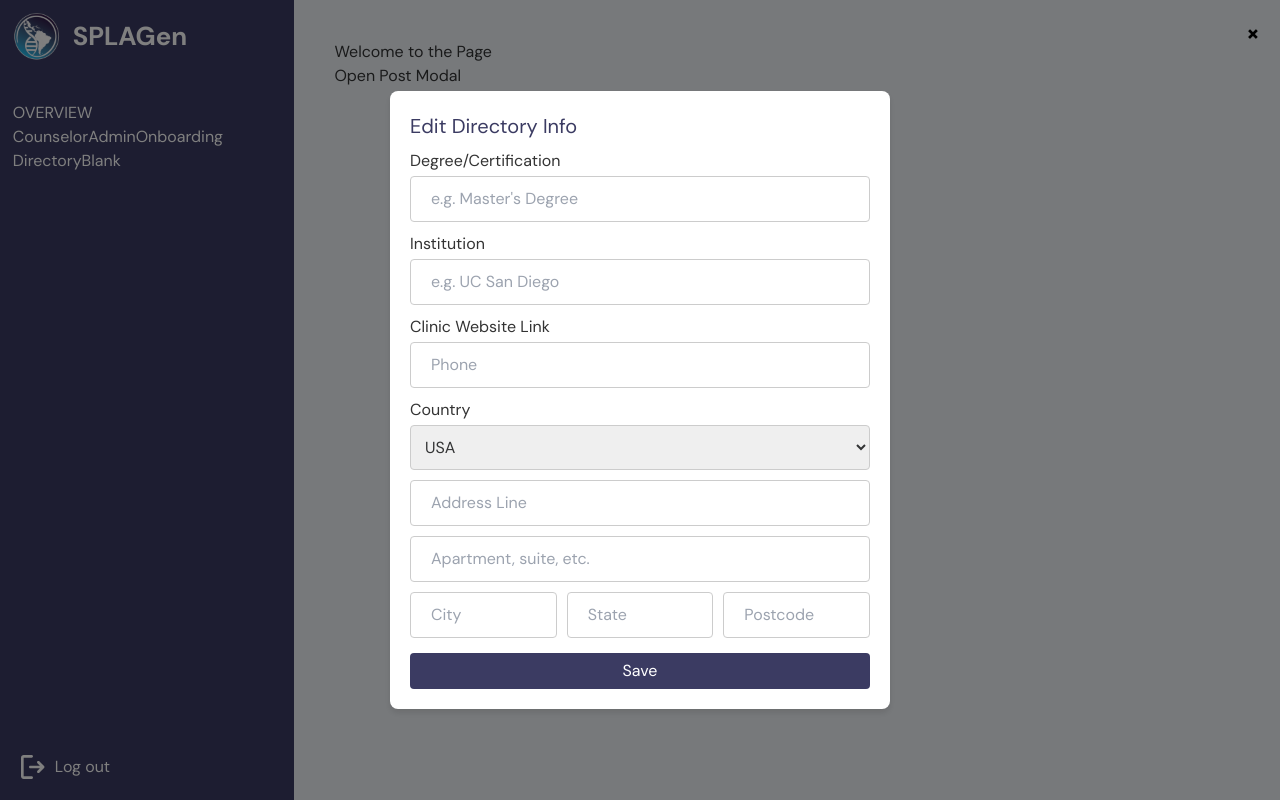
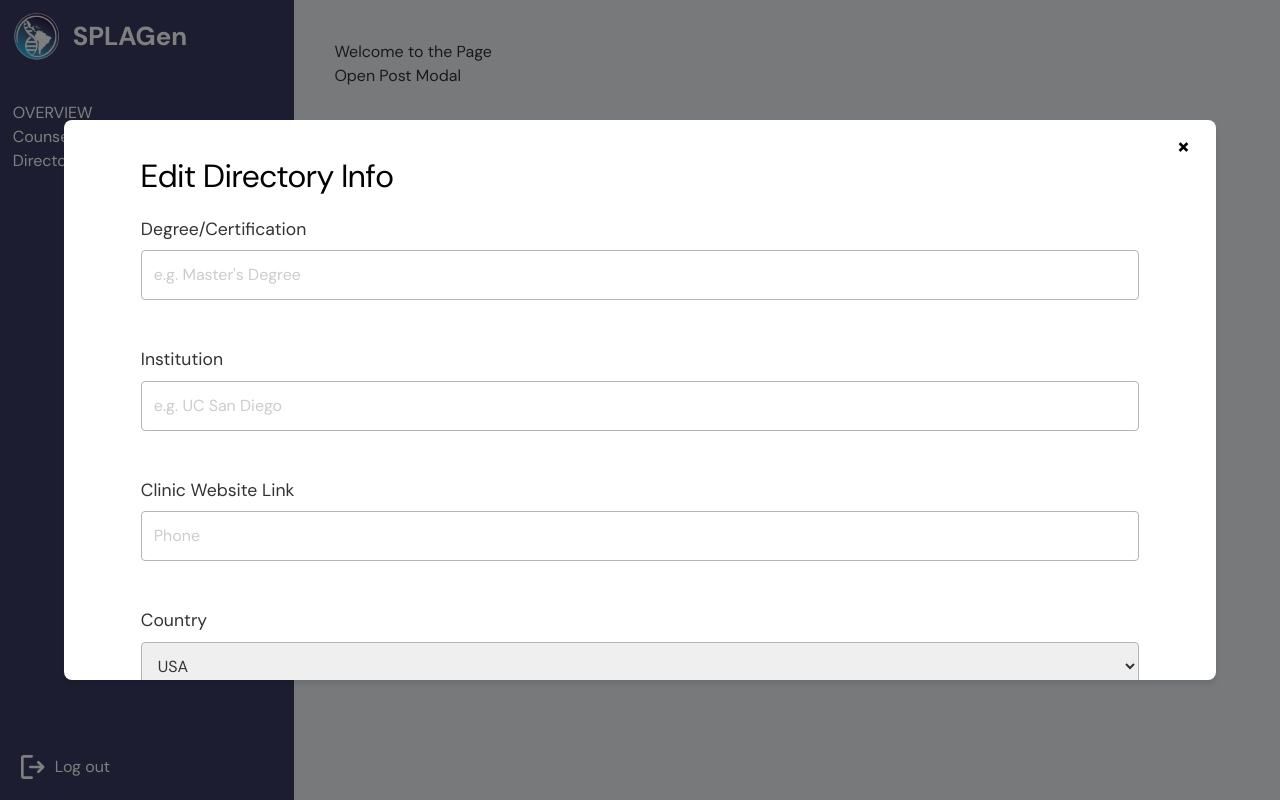
Before and after one commit to TritonSE/SPLAGen-Website, a Next.js app in the folder frontend/: page / in a window 1280 px wide. Both pictures are taken after a click on the button "Open Post Modal". Built offline with nearby package versions, Linux system fonts and the light colour scheme.

Commit message:
Fixed modals based on PR review

```diff
--- a/frontend/package.json
+++ b/frontend/package.json
@@ -19,8 +19,10 @@
     "next": "15.1.3",
     "react": "^19.0.0",
     "react-dom": "^19.0.0",
+    "react-hook-form": "^7.54.2",
     "react-i18next": "^15.4.0",
-    "zod": "^3.24.1"
+    "zod": "^3.24.1",
+    "@hookform/resolvers": "^2.9.0"
   },
   "devDependencies": {
     "@eslint/eslintrc": "^3",
--- a/frontend/src/components/CreatePostModal.css
+++ b/frontend/src/components/CreatePostModal.css
@@ -45,7 +45,7 @@
 /* Input and textarea styling */
 .form-group input,
 .form-group textarea {
-  @apply text-disabled;
+  @apply text-black;
   width: 100%;
   padding: 10px;
   border: 1px solid #ccc;
@@ -98,3 +98,10 @@ button[type="button"] {
   padding: 8px 12px;
   cursor: pointer;
 }
+
+.error-message {
+  color: red;
+  font-size: 14px;
+  min-height: 18px;
+  margin-top: 4px;
+}
--- a/frontend/src/components/CreatePostModal.tsx
+++ b/frontend/src/components/CreatePostModal.tsx
@@ -1,7 +1,5 @@
-/* eslint-disable @typescript-eslint/no-misused-promises */
-/* eslint-disable @typescript-eslint/no-unsafe-call */
 import { zodResolver } from "@hookform/resolvers/zod";
-import React from "react";
+import React, { useCallback } from "react";
 import { useForm } from "react-hook-form";
 import { z } from "zod";
 import "./CreatePostModal.css";
@@ -37,20 +35,44 @@ const CreatePostModal: React.FC<CreatePostModalProps> = ({ isOpen, onClose, onSu
     resolver: zodResolver(postSchema),
   });
 
+  const handleFormSubmit = useCallback(
+    async (e: React.FormEvent<HTMLFormElement>) => {
+      e.preventDefault();
+      await handleSubmit((data) => {
+        onSubmit(data);
+        reset();
+        onClose();
+      })();
+    },
+    [onSubmit, reset, onClose, handleSubmit],
+  );
+
   if (!isOpen) return null;
-
-  const submitForm = (data: PostFormData) => {
-    onSubmit(data);
-    reset(); // Reset form after submission
-    onClose();
-  };
 
   return (
     <div className="modal-overlay">
       <div className="modal-container">
         <h2>Create New Post</h2>
-        <form onSubmit={handleSubmit(submitForm)}>
+        <form onSubmit={handleFormSubmit}>
           <div className="form-group">
+            <label htmlFor="post-title">Post Title</label>
+            <input
+              id="post-title"
+              type="text"
+              {...register("title")}
+              placeholder="Post title name"
+            />
+            <p className="error-message">{errors.title?.message ?? "\u00A0"}</p>{" "}
+            {/* Keeps space reserved */}
+          </div>
+
+          <div className="form-group">
+            <label htmlFor="post-message">Message</label>
+            <textarea id="post-message" {...register("message")} placeholder="Message" />
+            <p className="error-message">{errors.message?.message ?? "\u00A0"}</p>{" "}
+            {/* Keeps space reserved */}
+          </div>
+          {/* <div className="form-group">
             <label htmlFor="post-title">Post Title</label>
             <input
               id="post-title"
@@ -64,7 +86,7 @@ const CreatePostModal: React.FC<CreatePostModalProps> = ({ isOpen, onClose, onSu
             <label htmlFor="post-message">Message</label>
             <textarea id="post-message" {...register("message")} placeholder="Message" />
             {errors.message && <p className="error-message">{errors.message.message}</p>}
-          </div>
+          </div> */}
           <div className="modal-actions">
             <button type="button" onClick={onClose}>
               Cancel
--- a/frontend/src/components/DirectoryInfoModal.css
+++ b/frontend/src/components/DirectoryInfoModal.css
@@ -1,3 +1,4 @@
+/* Modal Overlay */
 .modal-overlay {
   position: fixed;
   top: 0;
@@ -11,15 +12,22 @@
   z-index: 1000;
 }
 
+/* Modal Container */
 .modal-container {
   background-color: #fff;
-  padding: 20px;
+  padding: 4vh 6vw;
   border-radius: 8px;
-  max-width: 500px;
+  max-width: 90vw;
+  max-height: 70vh;
   width: 100%;
   box-shadow: 0 4px 6px rgba(0, 0, 0, 0.1);
+  overflow-y: auto;
+  display: flex;
+  flex-direction: column;
+  position: relative; /* Add position relative here */
 }
 
+/* Close Button */
 .close-button {
   background: none;
   border: none;
@@ -27,47 +35,54 @@
   font-weight: bold;
   color: black;
   cursor: pointer;
-  position: absolute;
-  top: 15px;
-  right: 20px;
+  position: absolute; /* Absolute positioning */
+  top: 1vh;
+  right: 2vw;
   z-index: 1000;
   visibility: visible;
 }
 
+/* Modal Heading */
 h2 {
   @apply text-mainHeading;
   text-align: left;
-  margin-bottom: 8px;
-  font-size: 1.25rem;
+  margin-bottom: 2vh;
+  font-size: 2rem;
+  color: black;
 }
 
+/* Form Group Styling */
 .form-group {
-  margin-bottom: 10px;
+  margin-bottom: 3vh;
 }
 
+/* Label Styling */
 label {
   display: block;
-  margin-bottom: 3px;
+  margin-bottom: 1vh;
   color: #333;
+  font-size: 1.1rem;
 }
 
+/* Input and Select Fields */
 input,
 select {
   width: 100%;
-  padding: 10px;
+  padding: 1.5vh;
   font-size: 1rem;
-  border: 1px solid #ccc;
+  border: 1px solid #b4b4b4;
   border-radius: 4px;
   box-sizing: border-box;
 }
 
+/* Placeholder Styling */
 input::placeholder,
-select {
-  width: 100%;
-  padding: 10px;
+select::placeholder {
   font-size: 1rem;
+  color: #ccc;
 }
 
+/* Option Styling */
 option:checked {
   color: black;
 }
@@ -76,10 +91,13 @@ option {
   color: inherit;
 }
 
+/* Modal Actions Container */
 .modal-actions {
   text-align: right;
+  margin-top: 2vh;
 }
 
+/* Save Button */
 .save-button {
   @apply bg-mainHeading text-mainHeading;
   color: white;
@@ -89,16 +107,27 @@ option {
   border-radius: 4px;
   cursor: pointer;
   width: 100%;
-  margin-top: 15px;
+  margin-top: 15px; /* Adjust this value for top margin */
+  margin-bottom: 20px; /* Add bottom margin */
+  margin-left: 10px; /* Add left margin */
+  margin-right: 10px; /* Add right margin */
 }
 
+/* City, State, Postcode Form Group */
 .city-state-postcode {
   display: flex;
   justify-content: space-between;
-  gap: 10px;
+  gap: 2vw;
 }
 
 .city-state-postcode .form-group {
   flex: 1;
   margin-bottom: 0;
 }
+
+.error-message {
+  color: red;
+  font-size: 14px;
+  min-height: 18px;
+  margin-top: 4px;
+}
--- a/frontend/src/components/DirectoryInfoModal.tsx
+++ b/frontend/src/components/DirectoryInfoModal.tsx
@@ -1,21 +1,25 @@
-/* eslint-disable @typescript-eslint/no-misused-promises */
+import { useCallback } from "react";
 import { zodResolver } from "@hookform/resolvers/zod";
 import React from "react";
 import { useForm } from "react-hook-form";
 import { z } from "zod";
 import "./DirectoryInfoModal.css";
 
+// Your schema and types
 const directoryInfoSchema = z.object({
   degree: z.string().min(3, "Degree must be at least 3 characters"),
   institution: z.string().min(3, "Institution must be at least 3 characters"),
   clinic: z.string().optional(),
   website: z.string().url("Invalid website URL").optional(),
   country: z.string().nonempty("Country is required"),
-  addressLine: z.string().optional(),
+  addressLine: z.string().min(3, "Address must be at least 3 characters").optional(),
   apartment: z.string().optional(),
-  city: z.string().optional(),
-  state: z.string().optional(),
-  postcode: z.string().min(5, "Postcode must be at least 5 characters"),
+  city: z.string().min(2, "City must be at least 2 characters").optional(),
+  state: z.string().min(2, "State must be at least 2 characters").optional(),
+  postcode: z
+    .string()
+    .min(3, "Postcode must be at least 3 characters")
+    .max(10, "Postcode must be at most 10 characters"),
 });
 
 type DirectoryInfoFormData = z.infer<typeof directoryInfoSchema>;
@@ -24,7 +28,7 @@ type DirectoryInfoModalProps = {
   isOpen: boolean;
   onClose: () => void;
   onSubmit: (data: DirectoryInfoFormData) => void;
-}
+};
 
 const DirectoryInfoModal: React.FC<DirectoryInfoModalProps> = ({ isOpen, onClose, onSubmit }) => {
   const {
@@ -36,13 +40,22 @@ const DirectoryInfoModal: React.FC<DirectoryInfoModalProps> = ({ isOpen, onClose
     resolver: zodResolver(directoryInfoSchema),
   });
 
+  // Use useCallback outside the conditional block to avoid rules of hooks violations
+  const handleFormSubmit = useCallback(
+    (e: React.FormEvent<HTMLFormElement>): void => {
+      e.preventDefault(); // Prevent default form behavior
+
+      // Use handleSubmit to pass the data to onSubmit and reset form
+      void handleSubmit((data) => {
+        onSubmit(data); // Call the onSubmit prop
+        reset(); // Reset the form
+        onClose(); // Close the modal
+      })(e); // Pass the event to handleSubmit
+    },
+    [onSubmit, reset, onClose, handleSubmit],
+  );
+
   if (!isOpen) return null;
-
-  const submitForm = (data: DirectoryInfoFormData) => {
-    onSubmit(data);
-    reset();
-    onClose();
-  };
 
   return (
     <div className="modal-overlay">
@@ -51,7 +64,7 @@ const DirectoryInfoModal: React.FC<DirectoryInfoModalProps> = ({ isOpen, onClose
           &times;
         </button>
         <h2>Edit Directory Info</h2>
-        <form onSubmit={handleSubmit(submitForm)}>
+        <form onSubmit={handleFormSubmit}>
           <div className="form-group">
             <label htmlFor="degree">Degree/Certification</label>
             <input
@@ -60,7 +73,7 @@ const DirectoryInfoModal: React.FC<DirectoryInfoModalProps> = ({ isOpen, onClose
               placeholder="e.g. Master's Degree"
               required
             />
-            {errors.degree && <p className="error-message">{errors.degree.message}</p>}
+            <p className="error-message">{errors.degree ? errors.degree.message : " "}</p>
           </div>
           <div className="form-group">
             <label htmlFor="institution">Institution</label>
@@ -70,12 +83,12 @@ const DirectoryInfoModal: React.FC<DirectoryInfoModalProps> = ({ isOpen, onClose
               placeholder="e.g. UC San Diego"
               required
             />
-            {errors.institution && <p className="error-message">{errors.institution.message}</p>}
+            <p className="error-message">{errors.institution ? errors.institution.message : " "}</p>
           </div>
           <div className="form-group">
             <label htmlFor="website">Clinic Website Link</label>
             <input id="website" {...register("website")} placeholder="Phone" />
-            {errors.website && <p className="error-message">{errors.website.message}</p>}
+            <p className="error-message">{errors.website ? errors.website.message : " "}</p>
           </div>
           <label htmlFor="country">Country</label>
           <div className="form-group">
@@ -103,7 +116,7 @@ const DirectoryInfoModal: React.FC<DirectoryInfoModalProps> = ({ isOpen, onClose
                 </option>
               ))}
             </select>
-            {errors.country && <p className="error-message">{errors.country.message}</p>}
+            <p className="error-message">{errors.country ? errors.country.message : " "}</p>
           </div>
           <div className="form-group">
             <input id="addressLine" {...register("addressLine")} placeholder="Address Line" />
@@ -120,7 +133,7 @@ const DirectoryInfoModal: React.FC<DirectoryInfoModalProps> = ({ isOpen, onClose
             </div>
             <div className="form-group">
               <input id="postcode" {...register("postcode")} placeholder="Postcode" required />
-              {errors.postcode && <p className="error-message">{errors.postcode.message}</p>}
+              <p className="error-message">{errors.postcode ? errors.postcode.message : " "}</p>
             </div>
           </div>
           <div className="modal-actions">
```
Also changed, not shown: 1 other file (tests, documents, lock files or other folders).
